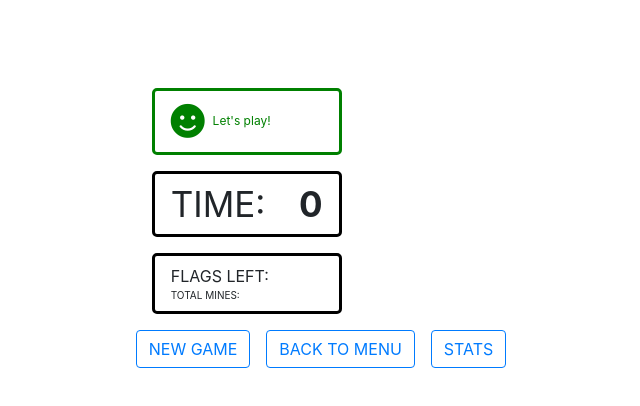
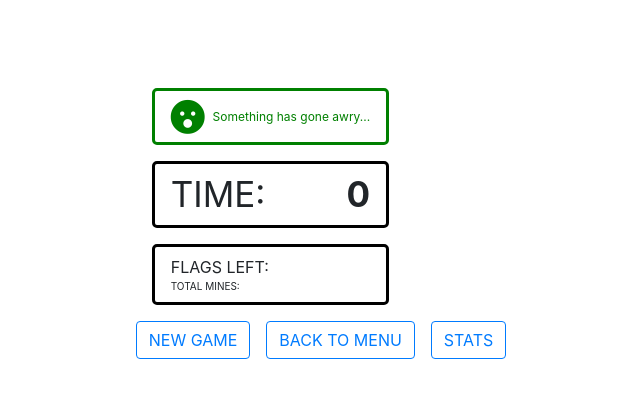
Before and after one commit to heakerson/JustMinesweeper, an Angular app: page /Gameplay/1 in a window 1280 px wide. Shown: the top 406 px of the page, without its empty margins (311-951 px from the left). Built offline with nearby package versions, Linux system fonts and the light colour scheme.

Commit message:
Built out full smiley functionality

```diff
--- a/src/app/cell/CellModel.ts
+++ b/src/app/cell/CellModel.ts
@@ -94,7 +94,6 @@ export class CellModel{
     }
 
     public GetAdjacentCells() : CellModel[]{
-        let adjCells : CellModel[] = [];
         this.AdjacentCells = [];
 
         for(let location of this.AdjancentCellLocations){
--- a/src/app/smiley/smiley.component.css
+++ b/src/app/smiley/smiley.component.css
@@ -3,7 +3,7 @@
     width: 100%;
     border-radius: 5px;
     font-size: 35px;
-    min-width: 190px;
+    min-width: 225px;
     color:green;
 }
 
--- a/src/app/smiley/smiley.component.html
+++ b/src/app/smiley/smiley.component.html
@@ -1,14 +1,50 @@
-<div id="SmileyContainer" class="px-3 py-1 d-flex flex-row align-items-center"
+<div id="SmileyContainer" class="px-3 py-2"
   [class.warning]="(Model.Board.GameStatus == 1 || Model.Board.GameStatus == 2 || Model.Board.GameStatus == 0) &&
-      Model.Board.GetFlaggedCount() >= Model.Board.Difficulty.MineCount"
+                  Model.Board.GetFlaggedCount() >= Model.Board.Difficulty.MineCount"
   [class.danger]="Model.Board.GameStatus == 4">
 
   <div [ngSwitch]="Model.Board.GameStatus">
-    <i *ngSwitchCase="3" class="far fa-laugh-beam mr-2"></i>
-    <i *ngSwitchCase="4" class="far fa-dizzy mr-2"></i>
-    <i *ngSwitchDefault class="fas fa-smile mr-2"></i>
-  </div>
-  <div class="smiley-text">
-    <span>Let's play!</span>
+
+    <div *ngSwitchCase="3" class="d-flex flex-row align-items-center">
+        <i class="fas fa-laugh-beam mr-2"></i>
+        <div class="smiley-text">
+          <span>You win!!</span>
+        </div>
+    </div>
+
+    <div *ngSwitchCase="4" class="d-flex flex-row align-items-center">
+        <i class="fas fa-dizzy mr-2"></i>
+        <div class="smiley-text">
+          <span>You Lost!!</span>
+        </div>
+    </div>
+
+    <div *ngSwitchDefault>
+
+      <div *ngIf="Model.Board.GameStatus == 0 && Model.Board.GetFlaggedCount() < Model.Board.Difficulty.MineCount; else playing" class="d-flex flex-row align-items-center">
+          <i  class="fas fa-smile mr-2"></i>
+          <div class="smiley-text">
+            <span>Let's Play!</span>
+          </div>
+      </div>
+
+      <ng-template #playing>
+          <div *ngIf="Model.Board.GetFlaggedCount() < Model.Board.Difficulty.MineCount; else awry" class="d-flex flex-row align-items-center">
+              <i  class="fas fa-smile mr-2"></i>
+              <div class="smiley-text">
+                <span>Keep Going!</span>
+              </div>
+          </div>
+      </ng-template>
+
+      <ng-template #awry>
+          <div class="d-flex flex-row align-items-center">
+              <i class="fas fa-surprise mr-2"></i>
+              <div class="smiley-text">
+                <span>Something has gone awry...</span>
+              </div>
+          </div>
+      </ng-template>
+    </div>
   </div>
 </div>
```
